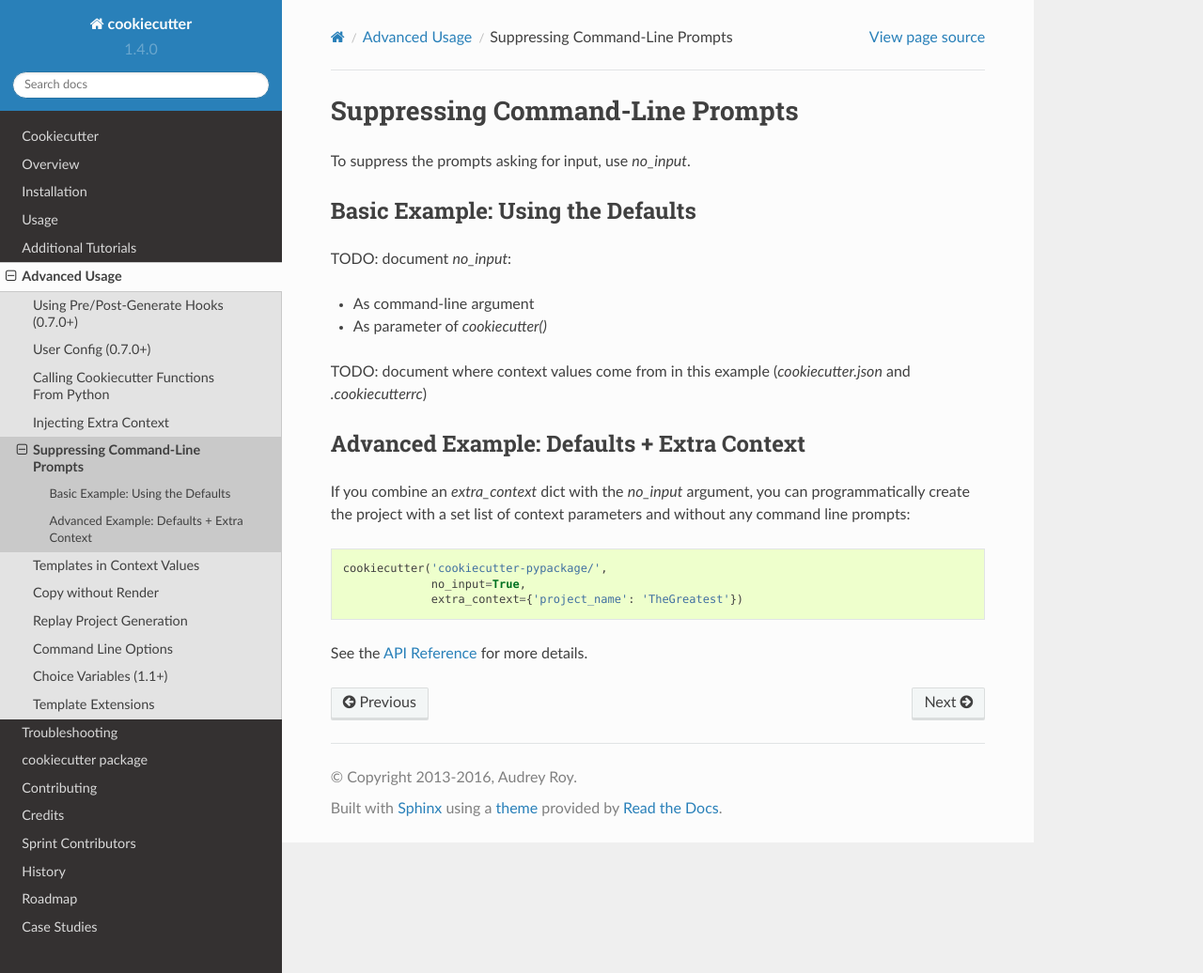
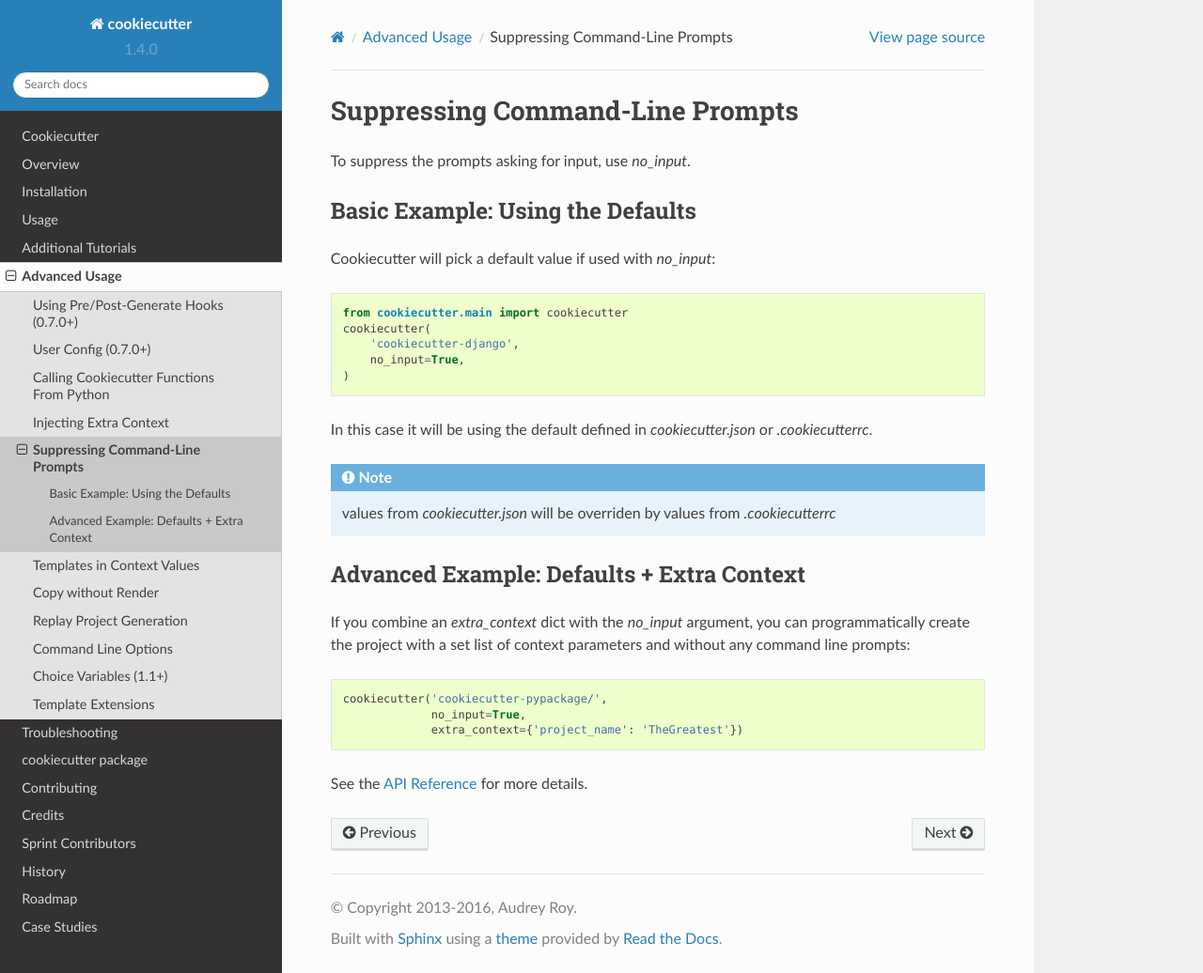
Before and after one commit to c-allen-tech/cookie, a Sphinx documentation site: the page built from docs/advanced/suppressing_prompts.rst, in a window 1280 px wide and 1036 px high. Shown: the whole window at 94% size. Built offline with Sphinx 7.4.7 and the Read the Docs theme 2.0.0, drawn with Linux system fonts in a browser that asks for light colours; formulas are drawn with MathJax 3.

Commit message:
Improve the docs of no_input when using defaults

```diff
--- a/docs/advanced/suppressing_prompts.rst
+++ b/docs/advanced/suppressing_prompts.rst
@@ -8,12 +8,18 @@ To suppress the prompts asking for input, use `no_input`.
 Basic Example: Using the Defaults
 ~~~~~~~~~~~~~~~~~~~~~~~~~~~~~~~~~~~
 
-TODO: document `no_input`:
+Cookiecutter will pick a default value if used with `no_input`::
 
-* As command-line argument
-* As parameter of `cookiecutter()`
+    from cookiecutter.main import cookiecutter
+    cookiecutter(
+        'cookiecutter-django',
+        no_input=True,
+    )
 
-TODO: document where context values come from in this example (`cookiecutter.json` and `.cookiecutterrc`)
+In this case it will be using the default defined in `cookiecutter.json` or `.cookiecutterrc`.
+
+.. note::
+   values from `cookiecutter.json` will be overriden by values from  `.cookiecutterrc`
 
 Advanced Example: Defaults + Extra Context
 ~~~~~~~~~~~~~~~~~~~~~~~~~~~~~~~~~~~~~~~~~~~~
```
